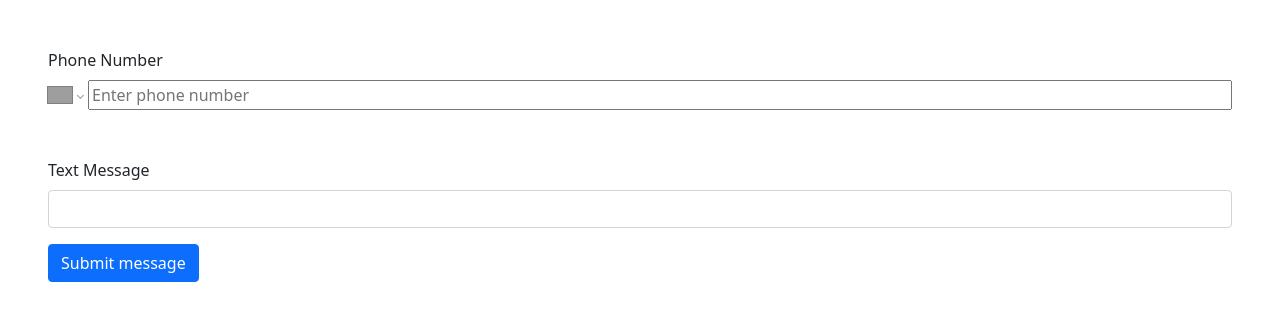
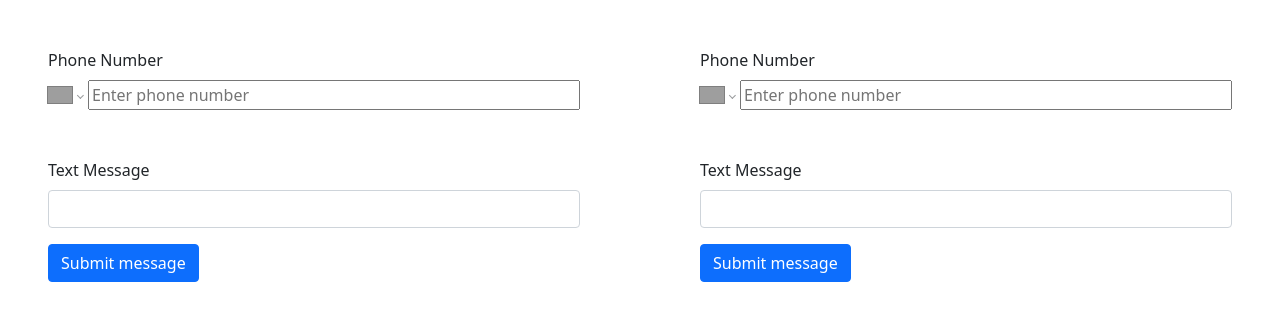
Before and after one commit to InonBr/ch_interview_exercise, a React (Create React App) app in the folder front_end/: page / in a window 1280 px wide. Shown: the top 320 px of the page. Built offline with nearby package versions, Linux system fonts and the light colour scheme; grey boxes are pictures that could not be loaded.

Commit message:
done frontend for now...

```diff
--- a/front_end/src/App.tsx
+++ b/front_end/src/App.tsx
@@ -1,9 +1,17 @@
-import NewMsgForm  from "./components/newMsg/NewMsgForm";
+import { Col, Row } from "react-bootstrap";
+import NewMsgForm from "./components/newMsg/NewMsgForm";
 
 function App() {
   return (
     <div className="App">
-     <NewMsgForm />
+      <Row>
+        <Col>
+          <NewMsgForm />
+        </Col>
+        <Col>
+          <NewMsgForm />
+        </Col>
+      </Row>
     </div>
   );
 }
```
